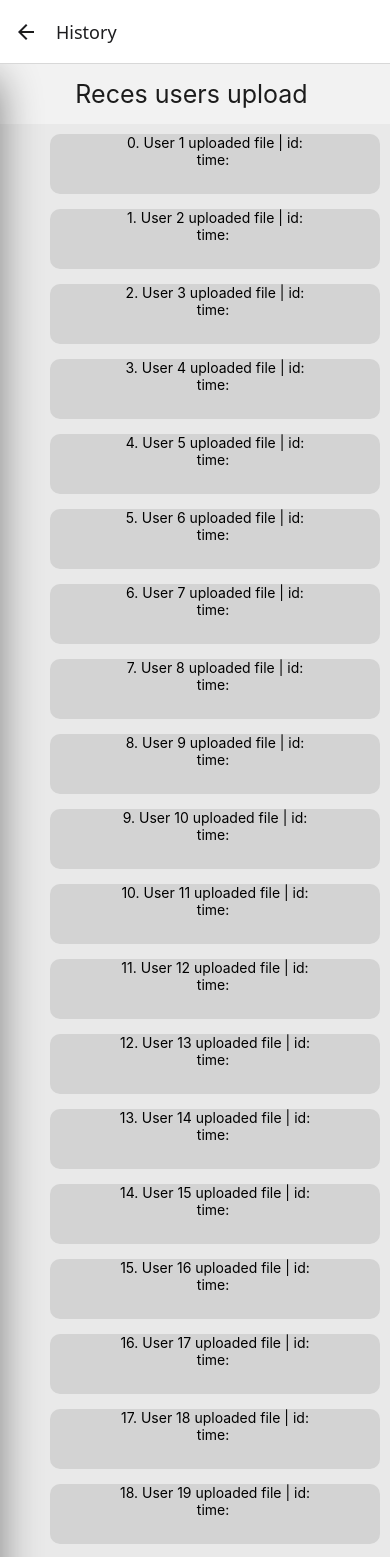
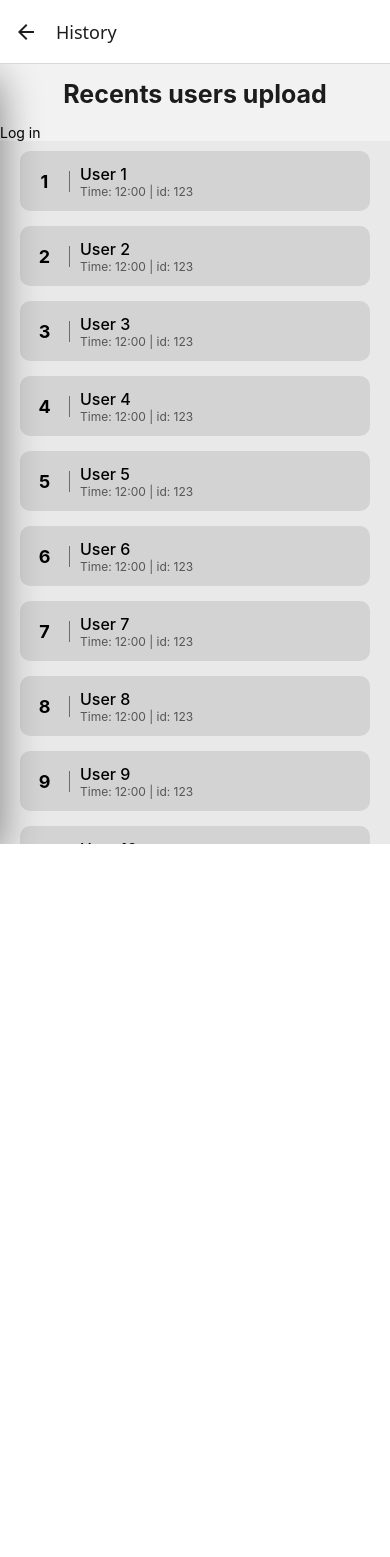
Before and after one commit to f4110v3r/Hackaton2025, a React Native app in the folder frontend/: screen /History in a window 390 px wide. Shown: the top 1557 px of the page. After the commit the page ends 844 px from the top, so only its background shows below. Built offline with nearby package versions, Linux system fonts and the light colour scheme.

Commit message:
History only

```diff
--- a/frontend/History.js
+++ b/frontend/History.js
@@ -1,81 +1,120 @@
-import { View, Text,ScrollView, StyleSheet } from 'react-native';
+import { View, Text, ScrollView,TouchableOpacity, StyleSheet } from 'react-native';
 import Sidebar from './Sidebar';
+import { useNavigation } from '@react-navigation/native';
 
 export function History() {
-    const info=["User 1 uploaded file",
-    "User 2 uploaded file",
-    "User 3 uploaded file",
-    "User 4 uploaded file",
-    "User 5 uploaded file",
-    "User 6 uploaded file",
-    "User 7 uploaded file",
-    "User 8 uploaded file",
-    "User 9 uploaded file",
-    "User 10 uploaded file",
-    "User 11 uploaded file",
-    "User 12 uploaded file",
-    "User 13 uploaded file",
-    "User 14 uploaded file",
-    "User 15 uploaded file",
-    "User 16 uploaded file",
-    "User 17 uploaded file",
-    "User 18 uploaded file",
-    "User 19 uploaded file",
-    "User 20 uploaded file",];
+  const info = [
+    "User 1 ",
+    "User 2 ",
+    "User 3 ",
+    "User 4 ",
+    "User 5 ",
+    "User 6 ",
+    "User 7 ",
+    "User 8 ",
+    "User 9 ",
+    "User 10 ",
+    "User 11 ",
+    "User 12 ",
+    "User 13 ",
+    "User 14 ",
+    "User 15 ",
+    "User 16 ",
+    "User 17 ",
+    "User 18 ",
+    "User 19 ",
+    "User 20 ",
+  ];
+  const navigation = useNavigation();
+  const handleSign = () => {
+    navigation.navigate('BLE');
+  };
+
   return (
-    <View>
-
-    <Text style={styles.title}>Reces users upload </Text>
+    <View style={{ flex: 1 }}>
+      <Text style={styles.title}>Recents users upload</Text>
+      <TouchableOpacity  onPress={handleSign}>
+              <Text style={styles.buttonText}>Log in</Text>
+      </TouchableOpacity>
       <Sidebar />
       <ScrollView style={styles.scrollContainer}>
-        {info.map((data,index)=>
+        {info.map((data, index) => (
           <View key={index} style={styles.container}>
-          <View style={styles.subcomtainer}>
-            <Text>{index}. {data} | </Text>
-            <Text>id:{}</Text>
+
+            <View style={styles.indexBox}>
+              <Text style={styles.indexText}>{index + 1}</Text>
             </View>
-          <Text>time: {}</Text>
+
+
+            <View style={styles.contentBox}>
+              <View style={styles.row}>
+                <Text style={styles.userText}>{data}</Text>
               </View>
-        )
-}
-
+              <View style={styles.row}>
+                <Text style={styles.infoText}>Time: 12:00</Text>
+                <Text style={styles.infoText}> | id: 123</Text>
+              </View>
+            </View>
+          </View>
+        ))}
       </ScrollView>
     </View>
   );
 }
 
-
 const styles = StyleSheet.create({
   container: {
-    flexDirection: 'column',
+    flexDirection: 'row',
     alignItems: 'center',
     backgroundColor: '#d3d3d3',
     borderRadius: 10,
     height: 60,
     marginBottom: 15,
-    paddingHorizontal: 15,
-    marginLeft: 40,
-
-
-
-
+    marginHorizontal: 20,
     elevation: 5,
   },
   scrollContainer: {
-
     paddingVertical: 10,
-  paddingHorizontal: 10,
     backgroundColor: '#e9e9e9ff',
-
   },
   title: {
     marginTop: 15,
     marginBottom: 15,
-    textAlign:'center',
+    textAlign: 'center',
     fontSize: 25,
+    fontWeight: 'bold',
     color: '#1c1c1cff',
   },
-  subcomtainer: {
+
+  /** Левая колонка — номер */
+  indexBox: {
+    width: 50,
+    justifyContent: 'center',
+    alignItems: 'center',
+    borderRightWidth: 1,
+    borderRightColor: '#6c6c6cff',
+  },
+  indexText: {
+    fontSize: 18,
+    fontWeight: 'bold',
+  },
+
+  /** Правая часть */
+  contentBox: {
+    flex: 1,
+    paddingHorizontal: 10,
+    justifyContent: 'center',
+  },
+  row: {
     flexDirection: 'row',
-  }
+    alignItems: 'center',
+  },
+  userText: {
+    fontSize: 16,
+    fontWeight: '500',
+  },
+  infoText: {
+    fontSize: 12,
+    color: '#555',
+  },
 });
```
Lines whose indentation alone changed are shown as unchanged.
